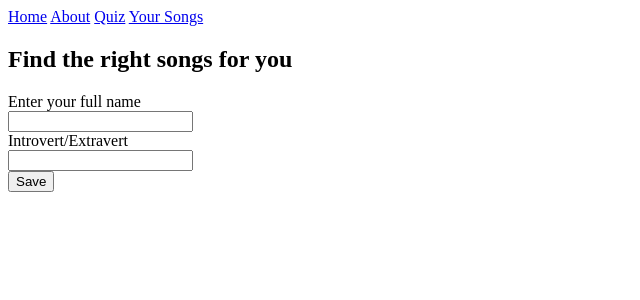
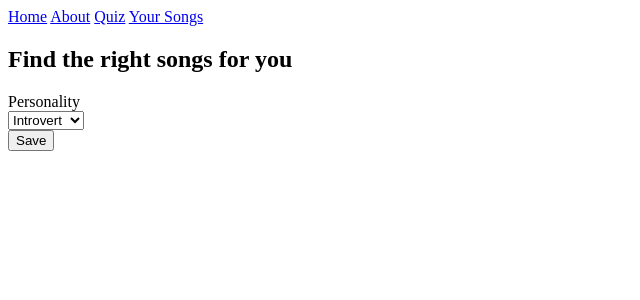
Before and after one commit to misbahmehmood/Fundamental-Project-, a Flask app: page /quiz in a window 1280 px wide. Shown: the top 300 px of the page, without its empty margins (0-640 px from the left). Run offline with Flask 2, Linux system fonts and the light colour scheme.

Commit message:
changed options to dropdown

```diff
--- a/application/forms.py
+++ b/application/forms.py
@@ -1,21 +1,20 @@
 from flask_wtf import FlaskForm
 from wtforms import StringField, SubmitField, SelectField
 from wtforms.validators import DataRequired, Length, Regexp
+from wtforms.ext.sqlalchemy.fields import QuerySelectField
+from application.models import Personality
+
+def personality_query():
+    return Personality.query.all()
 
 
 
-class QuestionForm(FlaskForm):
-    name= StringField ('Enter your full name',
-    validators= [
-        DataRequired(),
-        Length(min=3, max=20)
-        ])
+class PersonalityForm(FlaskForm):
 
-    personality_type= StringField ('Introvert/Extravert',
-    validators=[DataRequired()
-    ])
+    options= SelectField('Personality', choices=['Introvert','Extravert'])
 
     submit=SubmitField('Save')
+
 
 class SongForm(FlaskForm):
     title= StringField('Song Title',
--- a/application/models.py
+++ b/application/models.py
@@ -2,13 +2,11 @@ from application import db
 
 class Personality(db.Model):
     id=db.Column(db.Integer, primary_key=True)
-    name=db.Column(db.String(20))
     personality_type=db.Column(db.String(9))
-    songs= db.relationship('Songs', backref='personality', lazy=True)
+    songs= db.relationship('Songs', backref='personality', lazy= 'dynamic')
     def __repr__(self):
         return ''.join([
-             'Personality Type: ', self.personality_type, '\r\n',
-             'Name: ', self.name
+             'Personality Type: ', self.personality_type
             ])
 
 class Songs(db.Model):
--- a/application/routes.py
+++ b/application/routes.py
@@ -1,7 +1,7 @@
 from flask import render_template, request, redirect, url_for
 from application import app, db
 from application.models import Personality, Songs
-from application.forms import QuestionForm, SongForm, UpdateForm
+from application.forms import PersonalityForm, SongForm, UpdateForm
 
 
 @app.route('/')
@@ -17,16 +17,21 @@ def about():
 @app.route('/quiz', methods=['GET', 'POST'])
 
 def quiz():
-    dataform=QuestionForm()
-    if dataform.validate_on_submit():
-        data= Personality(
-            name=dataform.name.data,
-            personality_type=dataform.personality_type.data
-        )
-        db.session.add(data)
-        db.session.commit()
+    dataform=PersonalityForm()
+    print('------------------------------', dataform.validate_on_submit(), '--------------------------------------')
+    if request.method == 'POST':
+        print('------------------------------', dataform.options.data, '--------------------------------------')
+        if dataform.options.data == 'Extravert':
+            return redirect(url_for('personality'))
 
-        return redirect(url_for('personality'))
+
+    '''data= Personality(
+        personality_type=dataform.options.data
+    )
+    db.session.add(data)
+    db.session.commit()'''
+
+
 
 
     return render_template('quiz.html', title='Quiz', form=dataform)
@@ -39,8 +44,7 @@ def personality():
                 title=form.title.data,
                 artist=form.artist.data,
                 genre=form.genre.data,
-                instrument=form.instrument.data,
-
+                instrument=form.instrument.data
             )
             db.session.add(songData)
             db.session.commit()
--- a/application/templates/quiz.html
+++ b/application/templates/quiz.html
@@ -4,11 +4,8 @@
 <h1>Find the right songs for you</h1>
     <form  method= 'POST' action= ''>
         {{ form.hidden_tag() }}
-        {{ form.name.label }}<br>
-        {{ form.name }}
-        <br>
-        {{ form.personality_type.label }}<br>
-        {{ form.personality_type }}
+        {{ form.options.label }}<br>
+        {{ form.options }}
         <br>
         {{ form.submit }}
     </form>
--- a/create.py
+++ b/create.py
@@ -1,5 +1,4 @@
 from application import db
 from application.models import Personality, Songs
 
-db.drop_all()
 db.create_all()
--- a/requirements.txt
+++ b/requirements.txt
@@ -12,3 +12,4 @@ Flask-Testing==0.8.0
 pytest==5.4.2
 pytest-cov==2.8.1
 Werkzeug==0.16.1
+PyMySQL==0.9.3
```
